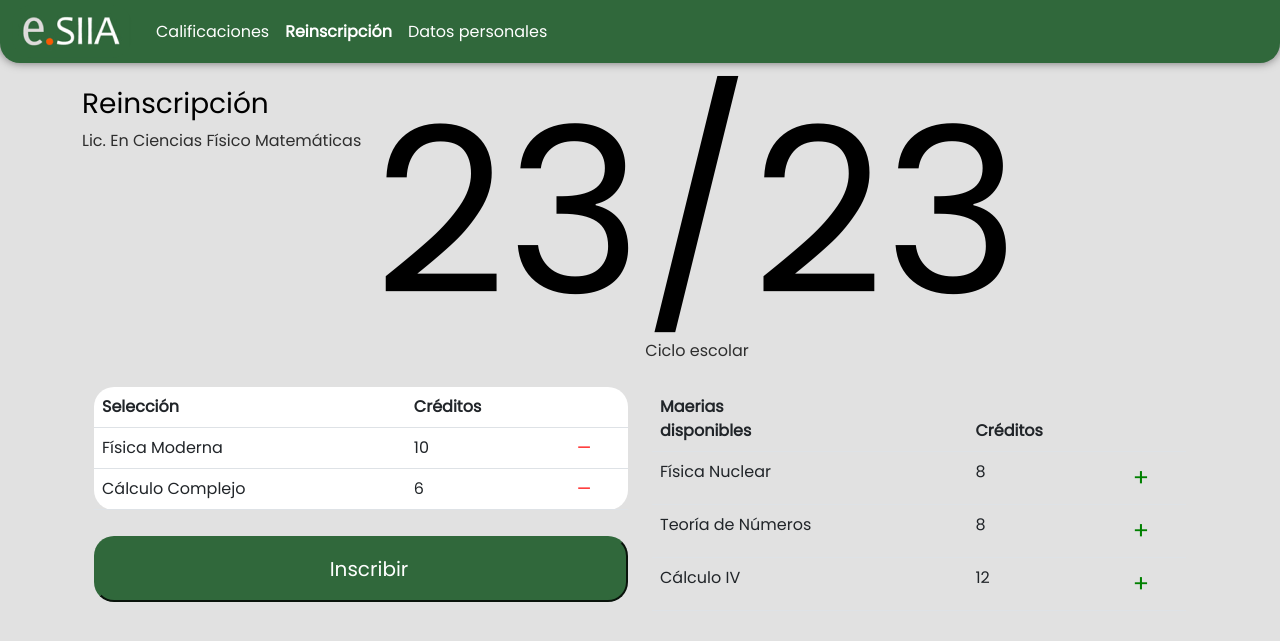
After one commit to chrisnolanmb/SIIA, a PHP site: page /reinscripcion.html in a window 1280 px wide. The commit adds this page. Shown: the top 641 px of the page. Run offline with PHP 8.4, Linux system fonts and the light colour scheme.

Commit message:
Ajustes en Calificaciones y anadiendo reinscripci

```diff
--- a/calificaciones.html
+++ b/calificaciones.html
@@ -23,10 +23,10 @@
           <div class="collapse navbar-collapse" id="navbarNav">
             <ul class="navbar-nav">
               <li class="nav-item">
-                <a class="nav-link active" aria-current="page" href="#">Calificaciones</a>
+                <a class="nav-link active" aria-current="page" href="#"><b>Calificaciones</b></a>
               </li>
               <li class="nav-item">
-                <a class="nav-link active" href="#">Reinscripción</a>
+                <a class="nav-link active" href="reinscripcion.html">Reinscripción</a>
               </li>
               <li class="nav-item">
                 <a class="nav-link active" href="#">Datos personales</a>
--- /dev/null
+++ b/reinscripcion.html
@@ -0,0 +1,158 @@
+<!DOCTYPE html>
+<html lang="es">
+<head>
+    <meta charset="UTF-8">
+    <meta http-equiv="X-UA-Compatible" content="IE=edge">
+    <meta name="viewport" content="width=device-width, initial-scale=1.0">
+    <link href="https://cdn.jsdelivr.net/npm/bootstrap@5.2.3/dist/css/bootstrap.min.css" rel="stylesheet" integrity="sha384-rbsA2VBKQhggwzxH7pPCaAqO46MgnOM80zW1RWuH61DGLwZJEdK2Kadq2F9CUG65" crossorigin="anonymous">
+    <link rel="preconnect" href="https://fonts.googleapis.com"><link rel="preconnect" href="https://fonts.gstatic.com" crossorigin><link href="https://fonts.googleapis.com/css2?family=Poppins:wght@300;400&display=swap" rel="stylesheet">
+    <meta name="theme-color" content="#30683B"/>
+    <link rel="stylesheet" href="styles/main.css">
+    <title>siia</title>
+</head>
+<body style="background-color: #e1e1e1;">
+    <!-- Navbar -->
+    <nav class="navbar navbar-expand-lg  navbar-dark" style=" font-family: 'Poppins', sans-serif; position: sticky; top: 0px; padding: 0px;" >
+        <div class="container-fluid" style="background-color: #30683B; border-radius: 0px 0px 20px 20px; box-shadow: 0px 0px 10px rgba(0, 0, 0, 0.5);">
+            <a class="navbar-brand" href="#">
+                <img src="img/esiiaSinSombra.png" alt="Bootstrap" width="120">
+              </a>
+          <button class="navbar-toggler" type="button" data-bs-toggle="collapse" data-bs-target="#navbarNav" aria-controls="navbarNav" aria-expanded="false" aria-label="Toggle navigation" style="border: none;">
+            <span class="navbar-toggler-icon"></span>
+          </button>
+          <div class="collapse navbar-collapse" id="navbarNav">
+            <ul class="navbar-nav">
+              <li class="nav-item">
+                <a class="nav-link active" aria-current="page" href="calificaciones.html">Calificaciones</a>
+              </li>
+              <li class="nav-item">
+                <a class="nav-link active" href="#"><b>Reinscripción</b></a>
+              </li>
+              <li class="nav-item">
+                <a class="nav-link active" href="#">Datos personales</a>
+              </li>
+              <li class="nav-item">
+                <a class="nav-link active" href="#"><br></a>
+              </li>
+
+            </ul>
+          </div>
+        </div>
+      </nav>
+
+
+      <!-- Grid principal -->
+      <div class="container" style="font-family: 'Poppins', sans-serif;">
+
+        <div class="row justify-content-m-center" style="color: rgba(0, 0, 0, 0.8);">
+          <div class="col col-m-2 ">
+            <br>
+            <h3 style="color: rgba(0, 0, 0, 1.0);">
+                Reinscripción
+            </h3>
+
+
+
+            Lic. En Ciencias Físico Matemáticas
+          </div>
+          <div class="col-md-auto text-center">
+            <br>
+            <h2 style="font-size: 18vw; margin: -12px; color: #000;">23/23</h2>
+            Ciclo escolar
+          </div>
+          <div class="col col-lg-2">
+            <br>
+          </div>
+        </div>
+        <br>
+
+        <!-- Botones para pagar -->
+
+        <!-- <div class="container">
+            <div class="row ">
+                <div class="col-sm-6 ">
+                    <button class="enviarActivado"> Pagar reinscripción </button>
+                </div>
+                <div class="col-sm-6">
+                    <button class="enviarDesactivado"> Aporte escolar <b>PAGADO</b></button>
+                </div>
+            </div>
+        </div>
+ -->
+
+        <!-- Seleción de materias -->
+        <div class="container">
+            <div class="row ">
+                <div class="col-sm-6 ">
+                    <div class="recuadro">
+                        <table class="table">
+                            <thead>
+                              <tr>
+                                <th scope="col">Selección</th>
+                                <th scope="col">Créditos</th>
+                                <th></th>
+                              </tr>
+                            </thead>
+                            <tbody>
+                              <tr>
+                                <td scope="row">Física Moderna</td>
+                                <td>10</td>
+                                <td style="color: red;">—</td>
+                              </tr>
+                              <tr>
+                                <td scope="row">Cálculo Complejo</td>
+                                <td>6</td>
+                                <td style="color: red;">—</td>
+                              </tr>
+
+                            </tbody>
+                        </table>
+
+
+
+                    </div>
+                    <button class="enviarActivado"> Inscribir</b></button>
+                </div>
+
+
+                <div class="col-sm-6" class="recuadro" style="background-color: none;">
+                    <table class="table">
+                        <thead>
+                          <tr>
+                            <th scope="col">Maerias <br> disponibles</th>
+                            <th scope="col">Créditos</th>
+                            <th></th>
+                          </tr>
+                        </thead>
+                        <tbody>
+                          <tr>
+                            <td scope="row">Física Nuclear</td>
+                            <td>8</td>
+                            <td style="color: green; font-size: 24px;">+</td>
+                          </tr>
+                          <tr>
+                            <td scope="row">Teoría de Números</td>
+                            <td>8</td>
+                            <td style="color: green; font-size: 24px;">+</td>
+                          </tr>
+                          <tr>
+                            <td scope="row">Cálculo IV</td>
+                            <td>12</td>
+                            <td style="color: green; font-size: 24px;">+</td>
+                          </tr>
+
+                        </tbody>
+                    </table>
+                </div>
+
+            </div>
+        </div>
+
+
+
+
+
+      <!-- JavaScript Bundle with Popper -->
+    <script src="https://cdn.jsdelivr.net/npm/bootstrap@5.2.3/dist/js/bootstrap.bundle.min.js" integrity="sha384-kenU1KFdBIe4zVF0s0G1M5b4hcpxyD9F7jL+jjXkk+Q2h455rYXK/7HAuoJl+0I4" crossorigin="anonymous"></script>
+</body>
+</html>
--- a/styles/main.css
+++ b/styles/main.css
@@ -66,10 +66,45 @@ body{
     font-weight: 500;
     border-color: #30683B;
 }
+.enviarActivado{
+    background-color: #30683B;
+    margin: 28px 0px 28px 0px;
+    color: white;
+    font-size: 20px;
+    font-weight: 500;
+    border-color: #30683B;
 
+    width: 100%;
+    height: 66px;
+    border-radius: 20px;
+    margin: 10px 0px 28px 0px;
+
+    padding: 0px 0px 0px 16px;
+}
+.enviarDesactivado{
+    background-color: #88A48E;
+    margin: 28px 0px 28px 0px;
+    color: black;
+    font-size: 20px;
+    font-weight: 500;
+    border-color: #88A48E;
+
+    width: 100%;
+    height: 66px;
+    border-radius: 20px;
+    margin: 10px 0px 28px 0px;
+
+    padding: 0px 0px 0px 16px;
+
+}
 .formLogin h4{
     text-align: center;
     font-size: 14px;
+}
+.recuadro{
+    background-color: white;
+    border-radius: 20px;
+    width: 100%;
 }
 
 @media (max-width: 480px) {
```
